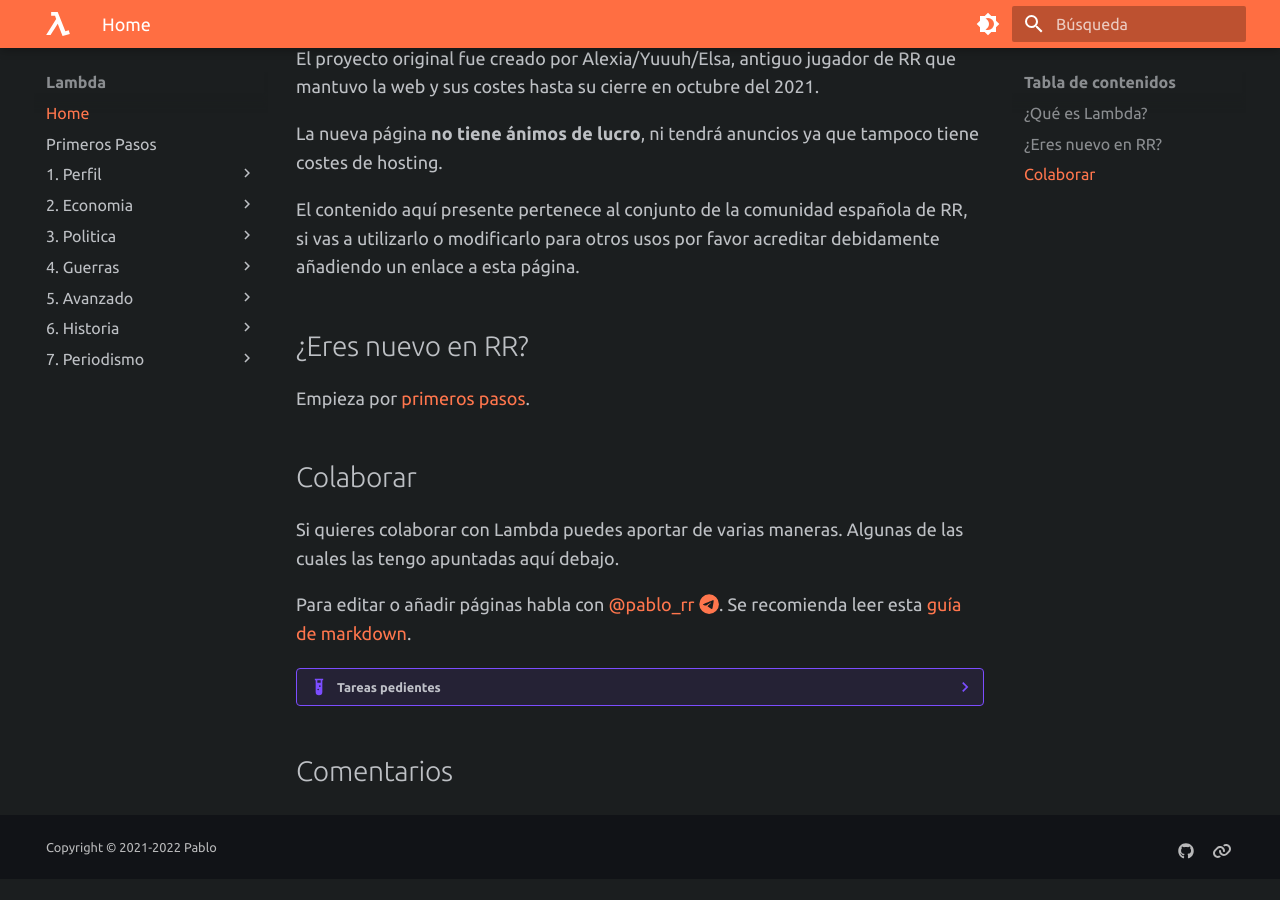
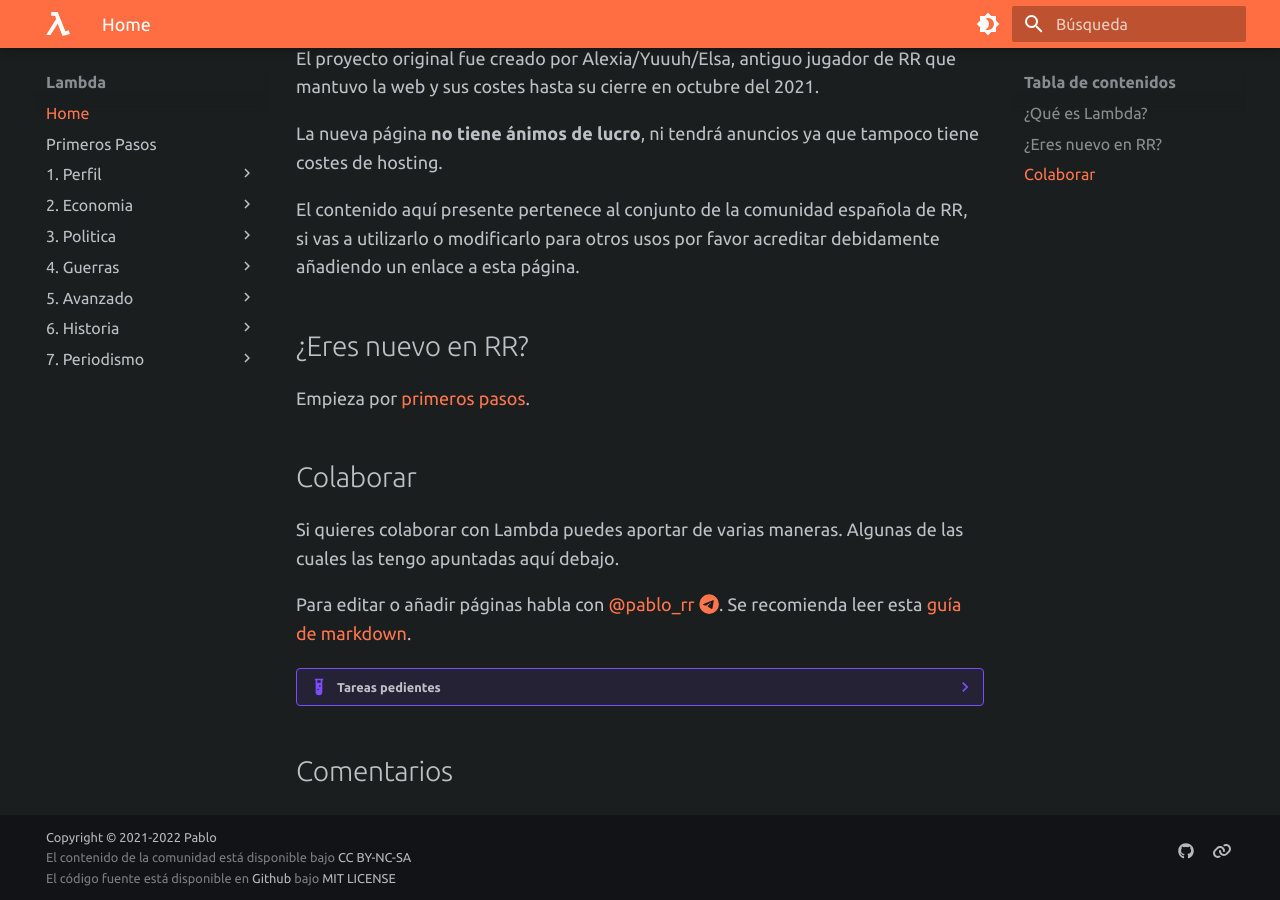
Before and after one commit to pbl0/lambda-mkdocs-material, an MkDocs documentation site: the page built from docs/index.md, in a window 1280 px wide and 900 px high, scrolled down 651 px. Built offline with MkDocs 1.6.1 and Material for MkDocs 9.7.7, drawn with Linux system fonts in a browser that asks for light colours; comment, search, counter and statistics services are not loaded; before the commit the page ends 1530 px from its top, so only the background shows below that.

Commit message:
update footer

```diff
--- a/mkdocs.yml
+++ b/mkdocs.yml
@@ -59,6 +59,7 @@ extra:
   social:
     - icon: fontawesome/brands/github
       link: https://github.com/pbl0/lambda-rr
+      name: Source code
     - icon: fontawesome/solid/link
       link: https://pablob.eu
 copyright: Copyright &copy; 2021-2022 Pablo
--- a/overrides/partials/copyright.html
+++ b/overrides/partials/copyright.html
@@ -21,18 +21,44 @@
 <div class="md-copyright">
   {% if config.copyright %}
   <div class="md-copyright__highlight">
-
-        <a href={{config.extra.link_copyright}}>
+    <a
+      href="{{config.extra.link_copyright}}"
+      target="_blank"
+      rel="noopener noreferrer"
+    >
       {{ config.copyright }}
     </a>
-
   </div>
-    {% endif %}
-    {% if not config.extra.generator == false %}
-      Made with
+  <div>
+    El contenido de la comunidad está disponible bajo
+    <a
+      href="https://creativecommons.org/licenses/by-nc-sa/4.0/"
+      target="_blank"
+      rel="noopener noreferrer"
+      >CC BY-NC-SA</a
+    >
+  </div>
+  <div>
+    El código fuente está disponible en
+    <a
+      href="https://github.com/pbl0/lambda-rr"
+      target="_blank"
+      rel="noopener noreferrer"
+      >Github</a
+    >
+    bajo
+    <a
+      href="https://github.com/pbl0/lambda-rr/blob/master/LICENSE"
+      target="_blank"
+      rel="noopener noreferrer"
+      >MIT LICENSE</a
+    >
+  </div>
+  {% endif %} {% if not config.extra.generator == false %} Made with
   <a
     href="https://squidfunk.github.io/mkdocs-material/"
-        target="_blank" rel="noopener"
+    target="_blank"
+    rel="noopener noreferrer"
   >
     Material for MkDocs
   </a>
```
Lines whose indentation alone changed are shown as unchanged.
